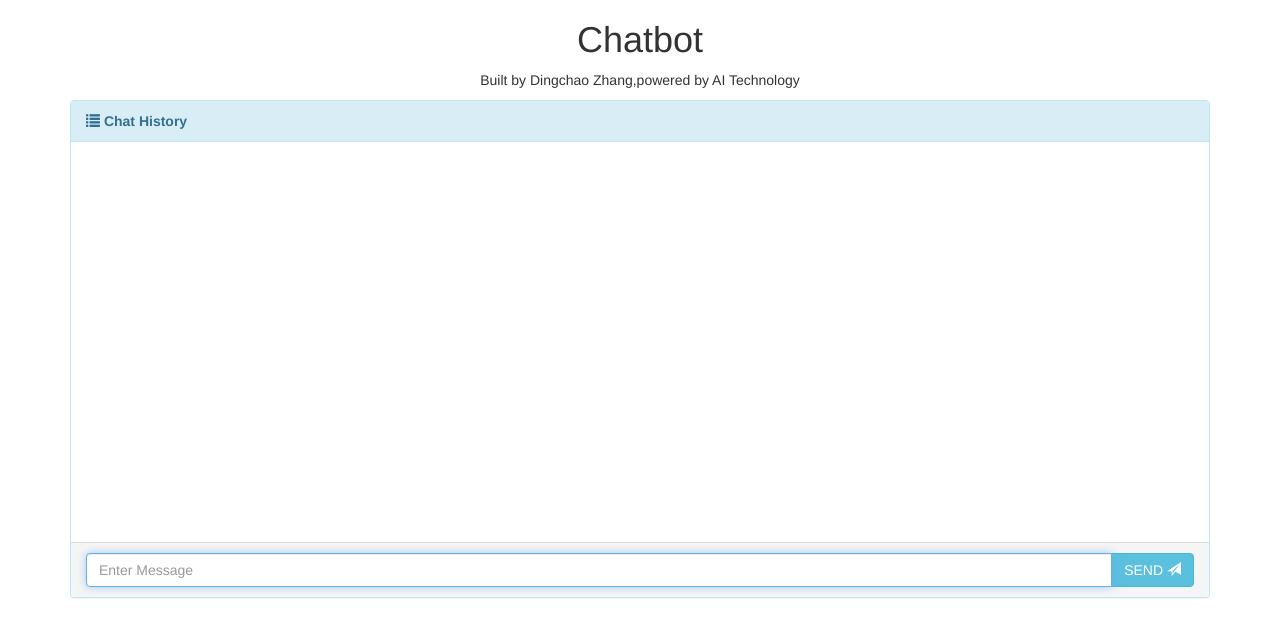
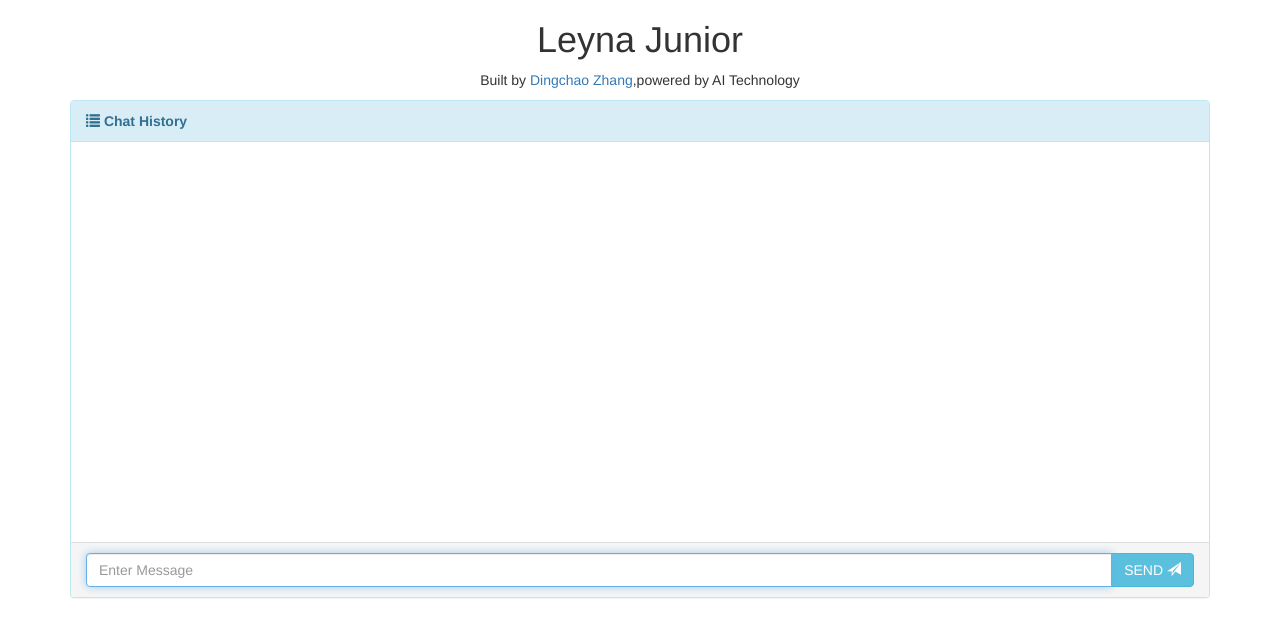
Before and after one commit to dingchaoz/Chatbot, a Flask app: page / in a window 1280 px wide. Shown: the top 637 px of the page. Run offline with Flask 2, Linux system fonts and the light colour scheme; some libraries are stand-ins or nearby versions.

Commit message:
changed user from you to me, add ref to owner

```diff
--- a/chatbot-master/templates/chat.html
+++ b/chatbot-master/templates/chat.html
@@ -15,10 +15,10 @@
         </style>
     </head>
     <body>
-        <div class="container">
+        <div class="container" id="autoscroll" >
             <div class="row">
-                <h1 class="text-center">Chatbot</h1>
-                <p class="text-center">Built by Dingchao Zhang,powered by AI Technology</p>
+                <h1 class="text-center">Leyna Junior</h1>
+                <p class="text-center">Built by<a href = "https://github.com/dingchaoz"> Dingchao Zhang</a>,powered by AI Technology</p>
 
                 <div class="col-md-12">
                     <div class="panel panel-info">
@@ -57,7 +57,7 @@
                 e.preventDefault();
 
                 var message = $('#messageText').val();
-                $(".media-list").append('<li class="media"><div class="media-body"><div class="media"><div class="media-body">' + message + '<hr/></div></div></div></li>');
+                $(".media-list").append('<li class="media"><div class="media-body"><div class="media"><div class="media-body">' + 'Me: ' + message + '<hr/></div></div></div></li>');
                 $.ajax({
                     type: "POST",
                     url: "/ask",
@@ -66,7 +66,7 @@
                         $('#messageText').val('');
 
                         var answer = response.answer;
-                        $(".media-list").append('<li class="media"><div class="media-body"><div class="media"><div class="media-body">' + answer + '<hr/></div></div></div></li>');
+                        $(".media-list").append('<li class="media"><div class="media-body"><div class="media"><div class="media-body">'+ 'Leyna Junior: ' + answer + '<hr/></div></div></div></li>');
                     },
                     error: function(error) {
                         console.log(error);
@@ -74,6 +74,16 @@
                 });
             });
         });
+
+    function ScrollDiv(){
+
+       if(document.getElementById('autoscroll').scrollTop<(document.getElementById('autoscroll').scrollHeight-document.getElementById('autoscroll').offsetHeight)){-1
+             document.getElementById('autoscroll').scrollTop=document.getElementById('autoscroll').scrollTop+1
+             }
+       else {document.getElementById('autoscroll').scrollTop=0;}
+    }
+
+    setInterval(ScrollDiv,50)
         </script>
     </body>
 </html>
```
